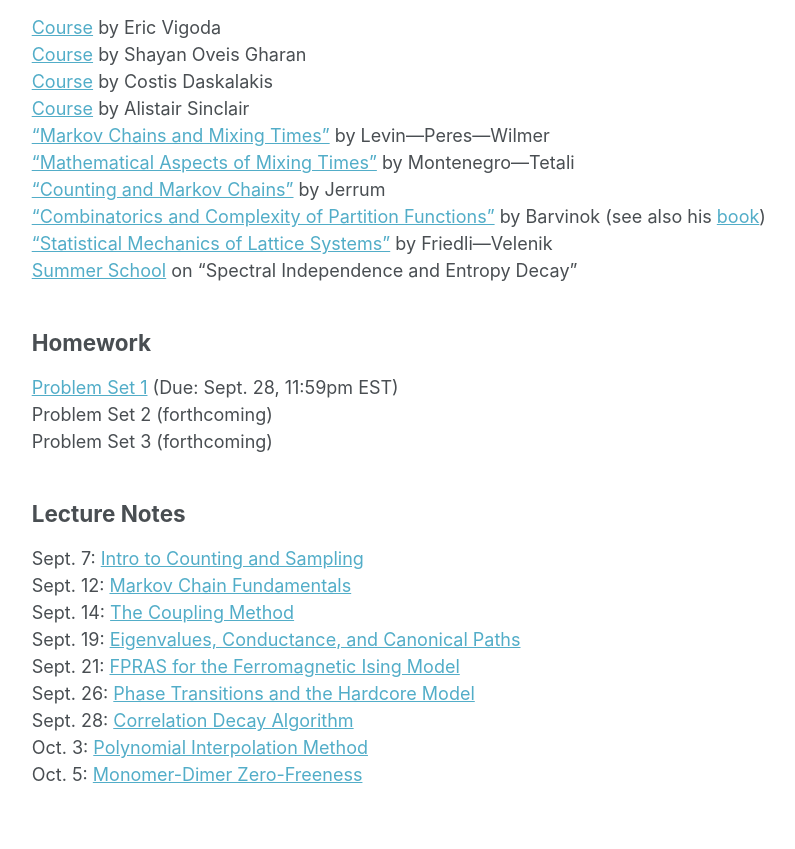
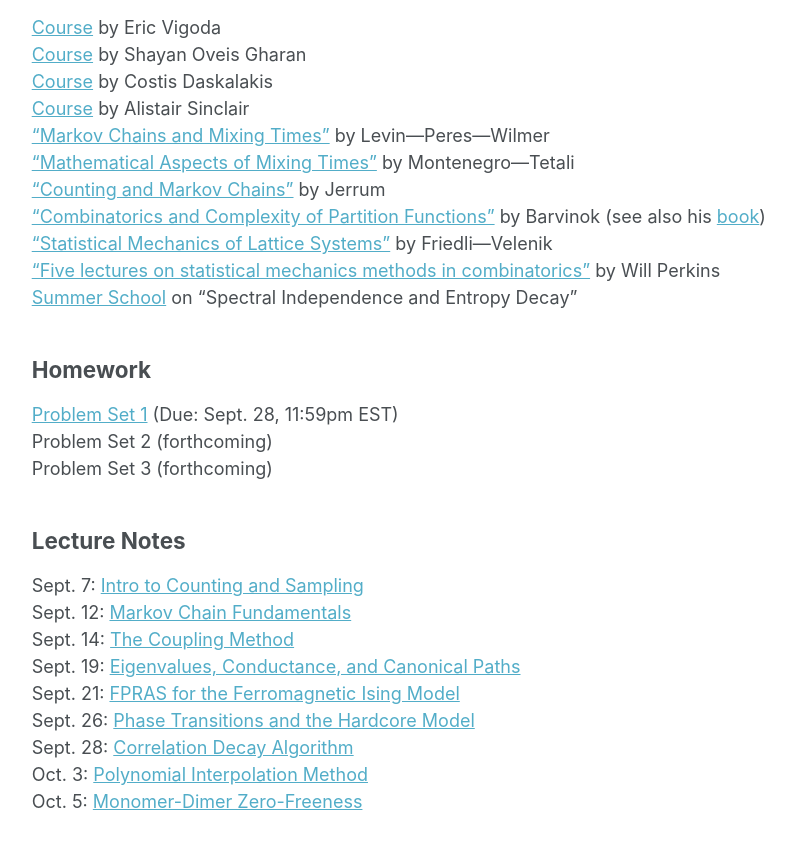
Before and after one commit to kuikuiliu/kuikuiliu.github.io, a Jekyll site: the page built from _teaching/fall2023-counting-sampling.md, in a window 1280 px wide and 900 px high, scrolled down 681 px. Shown: the top 849 px of the window, without its empty margins (39-834 px from the left). Built offline with Jekyll 4.4.1, drawn with Linux system fonts in a browser that asks for light colours.

Commit message:
add link to Will Perkins lecture notes

```diff
--- a/_teaching/fall2023-counting-sampling.md
+++ b/_teaching/fall2023-counting-sampling.md
@@ -34,6 +34,7 @@ This course introduces the modern theory of algorithms for sampling from high-di
 ["Counting and Markov Chains"](https://www.math.cmu.edu/~af1p/Teaching/MCC17/Papers/JerrumBook) by Jerrum <br />
 ["Combinatorics and Complexity of Partition Functions"](https://dept.math.lsa.umich.edu/~barvinok/notespartition.pdf) by Barvinok (see also his [book](https://books.google.com/books/about/Combinatorics_and_Complexity_of_Partitio.html?id=9LlZDgAAQBAJ)) <br />
 ["Statistical Mechanics of Lattice Systems"](https://www.unige.ch/math/folks/velenik/smbook/) by Friedli&mdash;Velenik <br />
+["Five lectures on statistical mechanics methods in combinatorics"](https://combgeo.org/wp-content/uploads/2021/02/Will_Perkins_5StatMechLectures.pdf) by Will Perkins <br />
 [Summer School](https://sites.cs.ucsb.edu/~vigoda/School/) on "Spectral Independence and Entropy Decay"
 
 ## Homework
```
Also changed, not shown: 2 other files.
